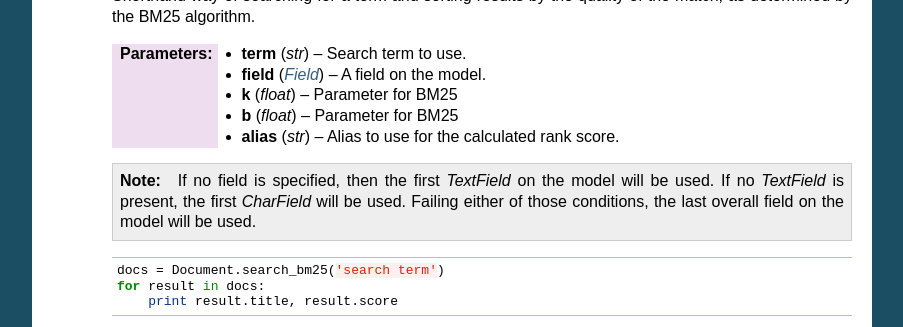
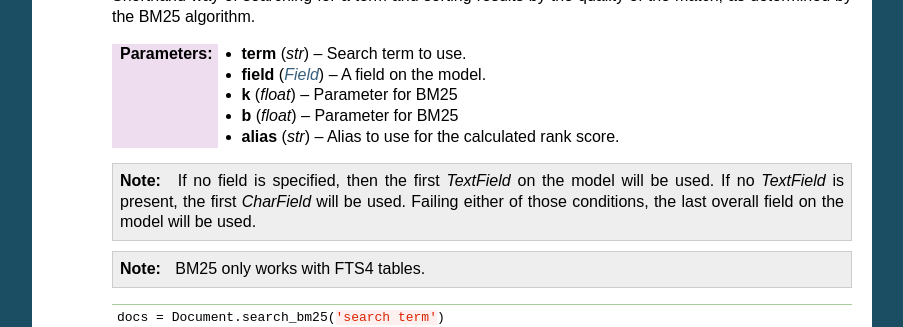
Before and after one commit to coleifer/peewee, a Sphinx documentation site: the page built from docs/peewee/playhouse.rst, in a window 1280 px wide and 900 px high, scrolled down 13768 px, cut to the strip 0-327 px from the top of the window. Shown: the whole strip, without its empty margins (198-1101 px from the left). Built offline with Sphinx 7.4.7, drawn with Linux system fonts in a browser that asks for light colours.

Commit message:
Note on fts4

```diff
--- a/docs/peewee/playhouse.rst
+++ b/docs/peewee/playhouse.rst
@@ -917,6 +917,8 @@ sqlite_ext API notes
             will be used. Failing either of those conditions, the last overall
             field on the model will be used.
 
+        .. note:: BM25 only works with FTS4 tables.
+
         .. code-block:: python
 
             docs = Document.search_bm25('search term')
@@ -962,6 +964,8 @@ sqlite_ext API notes
                 .select(Document, BM25(Document, 2).alias('score'))
                 .where(Document.match('search term'))
                 .order_by(SQL('score').desc()))
+
+    .. note:: BM25 only works with FTS4 tables.
 
 
 .. _sqlcipher_ext:
```
